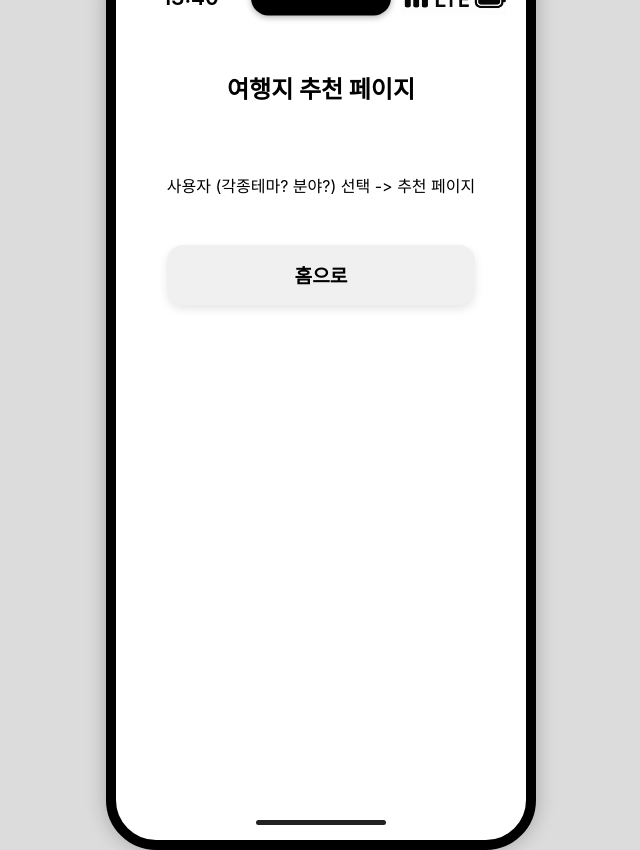
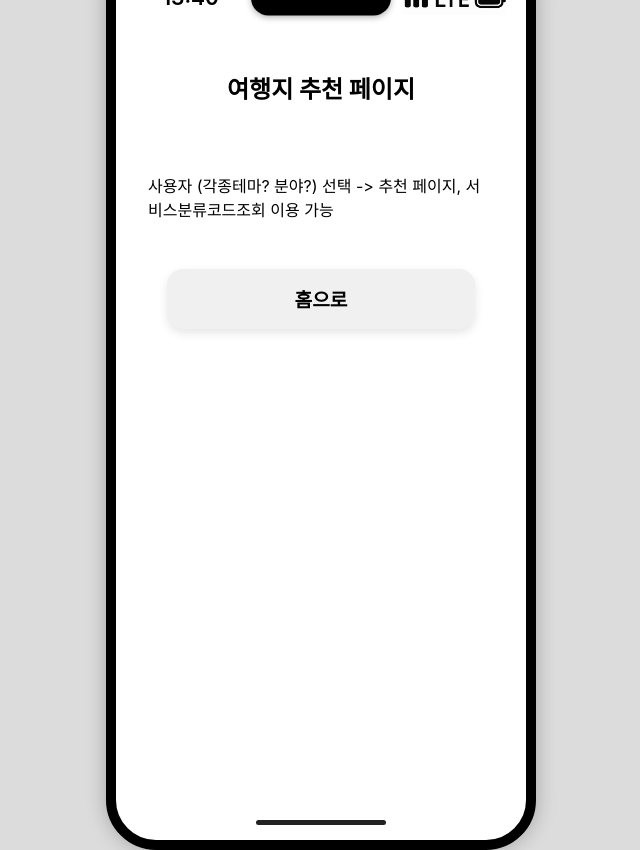
Before and after one commit to MUN0203/opensource_basic_project, a Flask app: page /recommend in a window 1280 px wide. Shown: the whole page, without its empty margins (319-959 px from the left). Run offline with Flask 3, Linux system fonts and the light colour scheme; parts of the project's set-up code (start-up, migrations or seed data) failed here and were passed over.

Commit message:
서비스분류코드조회 이용 가능 내용 추가

```diff
--- a/templates/recommend.html
+++ b/templates/recommend.html
@@ -19,7 +19,7 @@
 
     <div class="app-screen">
       <h2>여행지 추천 페이지</h2>
-      <p>사용자 (각종테마? 분야?) 선택 -> 추천 페이지</p>
+      <p>사용자 (각종테마? 분야?) 선택 -> 추천 페이지, 서비스분류코드조회 이용 가능</p>
       <!-- Flask 연동 -->
       <a href="{{ url_for('index') }}" class="app">홈으로</a>
       <!-- <button class="app" onclick="navigate('index.html')">홈으로</button> -->
```
